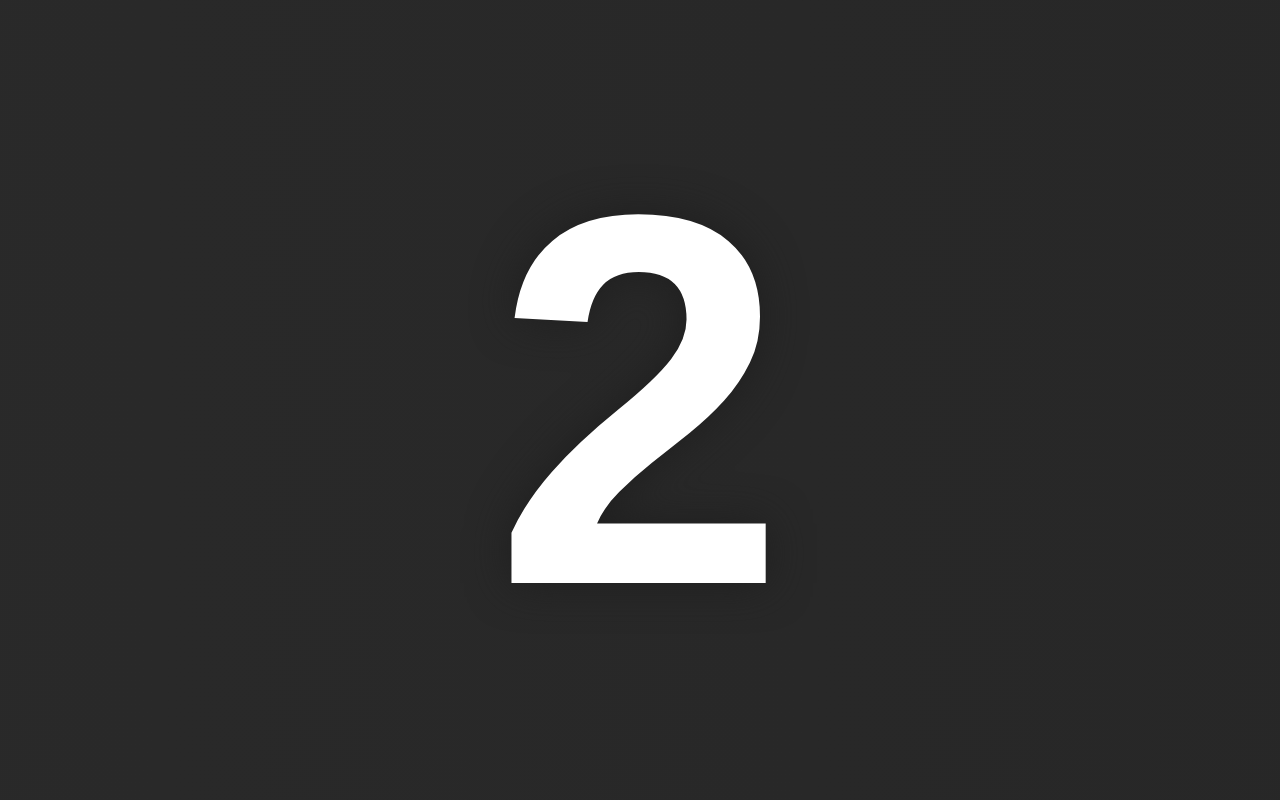
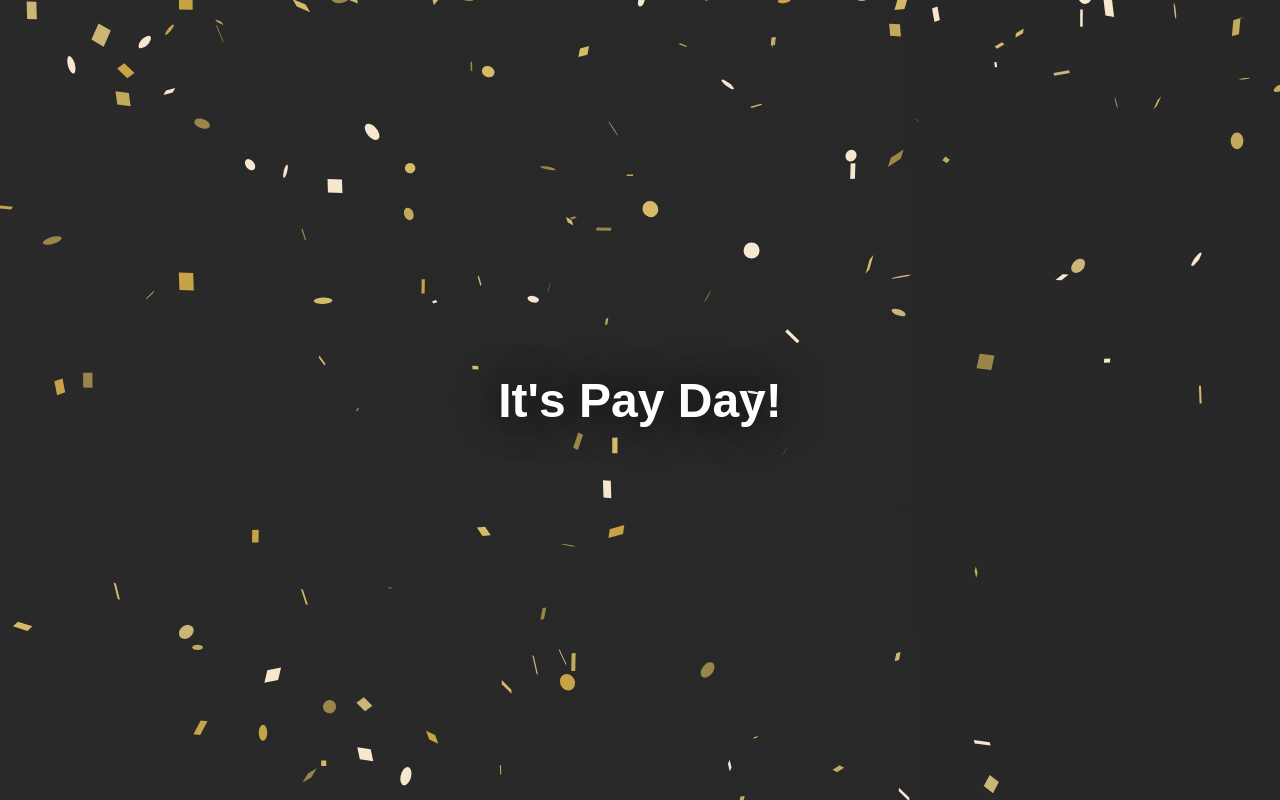
Before and after one commit to jeanpaulsio/paycheck-countdown, a React (Create React App) app: page / in a window 1280 px wide. Built offline with nearby package versions, Linux system fonts and the light colour scheme.

Commit message:
idk anymore

```diff
--- a/package.json
+++ b/package.json
@@ -5,7 +5,7 @@
   "dependencies": {
     "date-fns": "2.6.0",
     "react": "^16.11.0",
-    "react-confetti": "5.0.1",
+    "react-confetti": "^5.0.1",
     "react-dom": "^16.11.0",
     "react-scripts": "3.2.0",
     "react-use": "12.9.1"
--- a/src/App.css
+++ b/src/App.css
@@ -6,8 +6,6 @@ body {
   font-family: "Exo", sans-serif;
   background: linear-gradient(89deg, #2b2b2b, #252525, #3a3a3a);
   background-size: 600% 600%;
-  -webkit-animation: backgroundGradient 7s ease infinite;
-  -moz-animation: backgroundGradient 7s ease infinite;
   animation: backgroundGradient 7s ease infinite;
   display: flex;
   flex-direction: column;
@@ -39,28 +37,6 @@ body {
   margin-bottom: 0;
 }
 
-@-webkit-keyframes backgroundGradient {
-  0% {
-    background-position: 0% 49%;
-  }
-  50% {
-    background-position: 100% 52%;
-  }
-  100% {
-    background-position: 0% 49%;
-  }
-}
-@-moz-keyframes backgroundGradient {
-  0% {
-    background-position: 0% 49%;
-  }
-  50% {
-    background-position: 100% 52%;
-  }
-  100% {
-    background-position: 0% 49%;
-  }
-}
 @keyframes backgroundGradient {
   0% {
     background-position: 0% 49%;
--- a/src/App.js
+++ b/src/App.js
@@ -11,7 +11,14 @@ import {
 
 import "./App.css";
 
-const COLORS = ["#d6ba68", "#c1a95e", "#9b8649", "#ccb576", "#c6a445"];
+const COLORS = [
+  "#d6ba68",
+  "#c1a95e",
+  "#9b8649",
+  "#ccb576",
+  "#c6a445",
+  "#f7e7ce",
+];
 
 export function isPastMidMonth(dayOfMonth) {
   return dayOfMonth > 15;
@@ -53,8 +60,9 @@ function App() {
 
   return (
     <div className="container">
-      {isPayDay ? (
-        <React.Fragment>
+      {!isPayDay ? (
+        <>
+          <Confetti width={width} height={height} colors={COLORS} />
           <a
             className="payday-title"
             href="https://youtu.be/fLCf-URqIf0?t=101"
@@ -63,7 +71,7 @@ function App() {
           >
             It's Pay Day!
           </a>
-        </React.Fragment>
+        </>
       ) : (
         <h1 className="countdown-title">{days}</h1>
       )}
```
Also changed, not shown: 1 other file (tests, documents, lock files or other folders).
